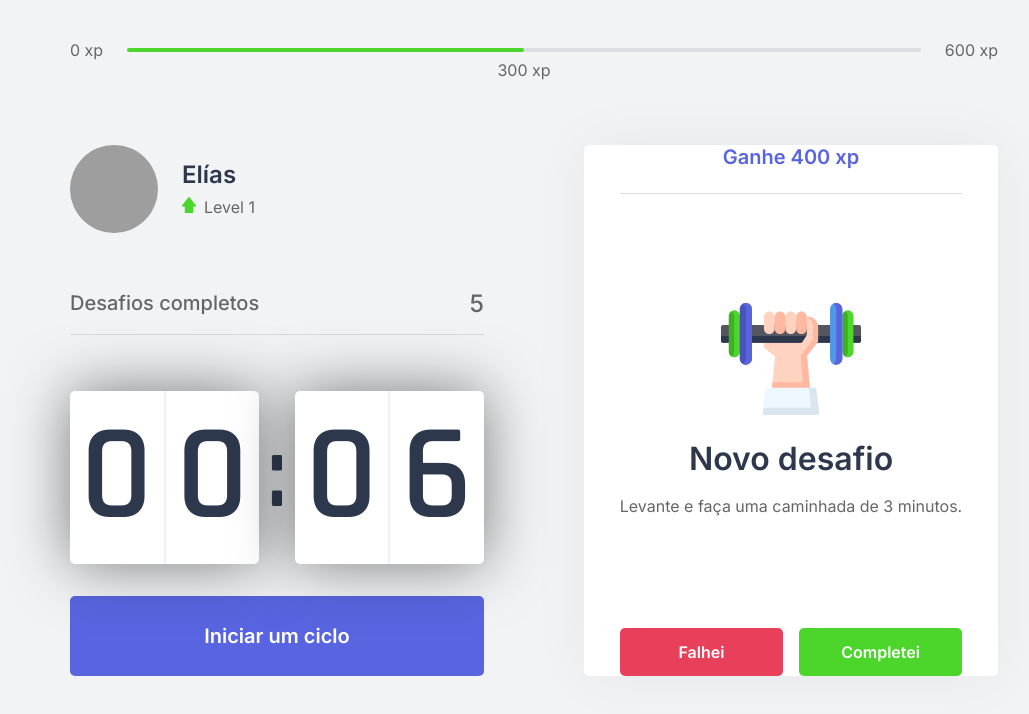
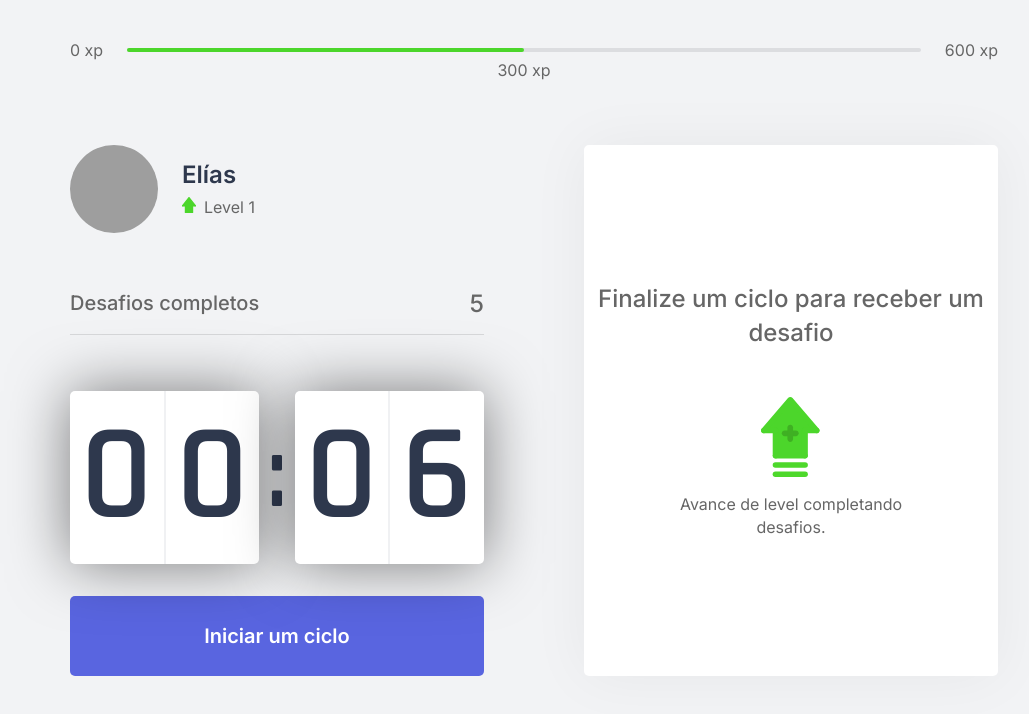
Before and after one commit to Goliass/muoverti-fuori-next, a Next.js app: page / in a window 1280 px wide. Shown: the top 714 px of the page, without its empty margins (106-1135 px from the left). Built offline with nearby package versions, Linux system fonts and the light colour scheme; grey boxes are pictures that could not be loaded.

Commit message:
aula 3: regra de negócio -> ao finalizar um ciclo (timer zerar) exibir um desafio; ao clicar em falhei no desafio exibido, substituir o desafio atual pela tela de desafio/challenge inicial

```diff
--- /dev/null
+++ b/challenges.json
@@ -0,0 +1,62 @@
+[
+  {
+    "type": "body",
+    "description": "Estique um de seus braços com a palma da mão virada para frente e puxe os dedos para cima por 10 segundos por mão.",
+    "amount": 80
+  },
+  {
+    "type": "body",
+    "description": "Estique seu braço contra o peito e puxe-o utilizando o outro braço por 10 segundos por braço.",
+    "amount": 60
+  },
+  {
+    "type": "body",
+    "description": "Puxe seu pescoço com a ajuda da mão para a direita e para a esquerda, permanecendo na posição por alguns segundos.",
+    "amount": 70
+  },
+  {
+    "type": "body",
+    "description": "Com as duas mãos na parte de trás da cabeça, leve-a para baixo, alongando a parte de trás da região.",
+    "amount": 60
+  },
+  {
+    "type": "body",
+    "description": "Cruze as pernas e desça com as mãos esticadas em direção ao chão. Repita o movimento com a outra perna na frente.",
+    "amount": 100
+  },
+  {
+    "type": "body",
+    "description": "Sentado, abra as pernas e tente encostar as palmas das mãos no chão, repita 3 vezes por 5 segundos.",
+    "amount": 80
+  },
+  {
+    "type": "body",
+    "description": "Puxe o joelho de encontro ao peito e segure, troque de perna após 10 segundos.",
+    "amount": 50
+  },
+  {
+    "type": "body",
+    "description": "Sentado, cruze uma perna e incline seu tronco à frente, troque de perna após 10 segundos.",
+    "amount": 80
+  },
+  {
+    "type": "eye",
+    "description": "Sentado, feche os olhos e cubra-os com as palmas da mão durante 2 minutos, depois abra normalmente.",
+    "amount": 90
+  },
+  {
+    "type": "eye",
+    "description": "Em algum ambiente aberto, olhe o mais longe que puder em quatro direções por 3s, mexa apenas os olhos. Repita 3 vezes.",
+    "amount": 140
+  },
+  {
+    "type": "eye",
+    "description": "Usando os polegares, massage a área abaixo das sobrancelhas em movimentos circulares por 15 segundos.",
+    "amount": 70
+  },
+  {
+    "type": "body",
+    "description": "Em pé, gire a cintura o máximo que puder para a esquerda, segure por cinco segundos. Repita para a direita.",
+    "amount": 90
+  }
+]
--- a/src/components/ChallengeBox.tsx
+++ b/src/components/ChallengeBox.tsx
@@ -4,28 +4,25 @@
 import styles from '../styles/components/ChallengeBox.module.css';
 
 export function ChallengeBox() {
-  const contextData = useContext(ChallengesContext);
-
-  const hasActiveChallenge = true;
-  console.log(contextData);
-
+  const { activeChallenge, resetChallenge } = useContext(ChallengesContext);
 
   return (
     <div className={styles.challengeBoxContainer}>
-      { hasActiveChallenge ? (
+      { activeChallenge ? (
         <div className={styles.challengeActive}>
-          <header>Ganhe 400 xp</header>
+          <header>Ganhe {activeChallenge.amount} xp</header>
 
           <main>
-            <img src="icons/body.svg" alt="ícone body"/>
+            <img src={`icons/${activeChallenge.type}.svg`} alt="ícone body"/>
             <strong>Novo desafio</strong>
-            <p>Levante e faça uma caminhada de 3 minutos.</p>
+            <p>{activeChallenge.description}</p>
           </main>
 
           <footer>
             <button
               type="button"
               className={styles.challengeFailedButton}
+              onClick={resetChallenge}
             >
               Falhei
             </button>
--- a/src/contexts/ChallengesContext.tsx
+++ b/src/contexts/ChallengesContext.tsx
@@ -1,11 +1,20 @@
 import { createContext, useState, ReactNode } from 'react';
+import challenges from '../../challenges.json';
+
+interface Challenge {
+  type: 'body' | 'eye';
+  description: string;
+  amount: number;
+}
 
 interface ChallengesContextData {
   level: number;
   currentExperience: number;
   challengesCompleted: number;
+  activeChallenge: Challenge;
   levelUp: () => void;
   startNewChallenge: () => void;
+  resetChallenge: () => void;
 }
 
 interface ChallengesProviderProps {
@@ -19,18 +28,34 @@
   const [currentExperience, setCurrentExperience] = useState(0);
   const [challengesCompleted, setChallengesCompleted] = useState(0);
 
+  const [activeChallenge, setActiveChallenge] = useState(null);
+
   function levelUp() {
     setLevel(level + 1);
   }
 
   function startNewChallenge() {
-    console.log('new challenge');
+    const randomChallengeIndex = Math.floor(Math.random() * challenges.length);
+    const challenge = challenges[randomChallengeIndex];
 
+    setActiveChallenge(challenge);
+  }
+
+  function resetChallenge() {
+    setActiveChallenge(null);
   }
 
   return (
     <ChallengesContext.Provider
-      value={{ level, currentExperience, challengesCompleted, levelUp, startNewChallenge }}
+      value={{
+        level,
+        currentExperience,
+        challengesCompleted,
+        levelUp,
+        startNewChallenge,
+        activeChallenge,
+        resetChallenge
+      }}
     >
       { children }
     </ChallengesContext.Provider>
```
